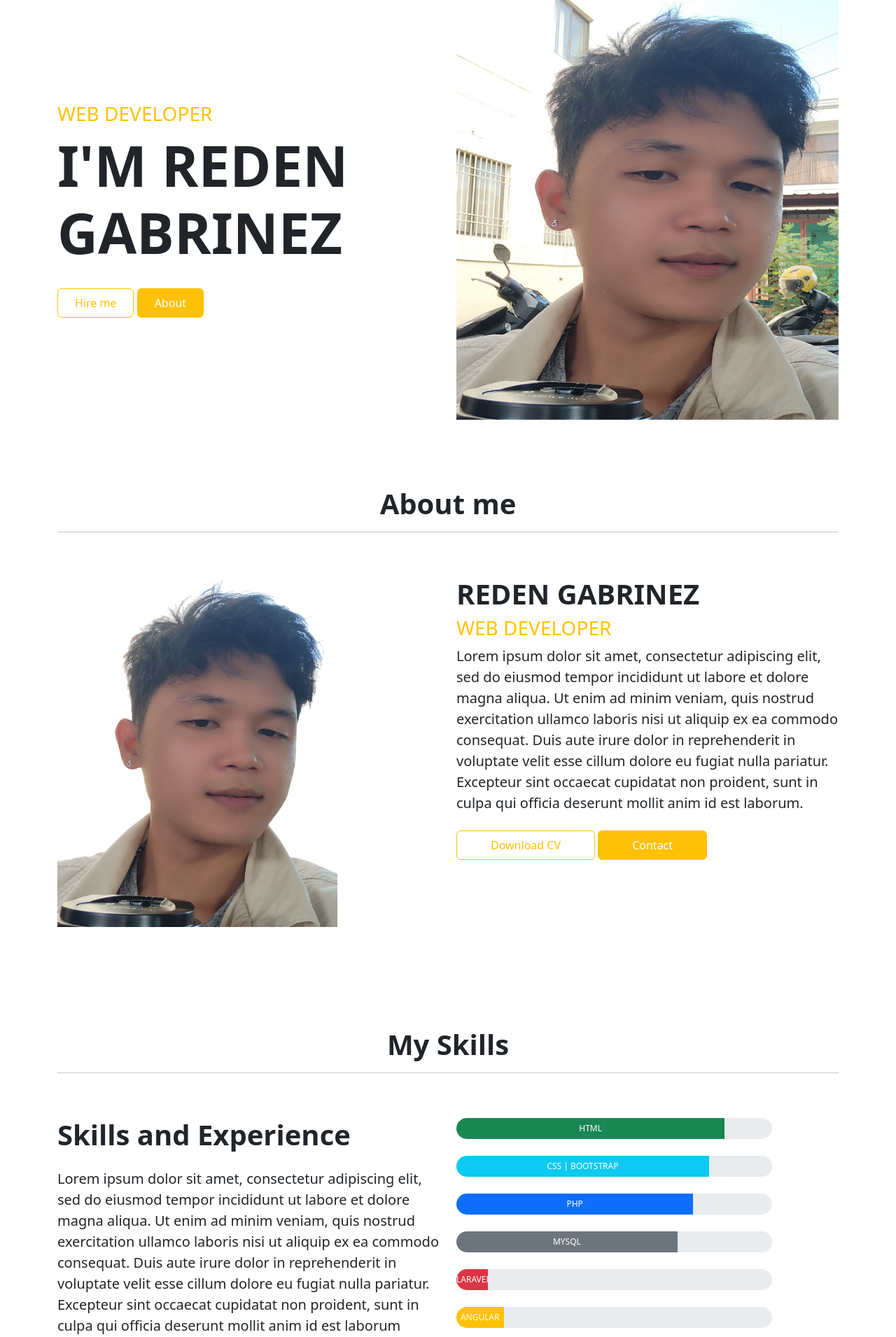
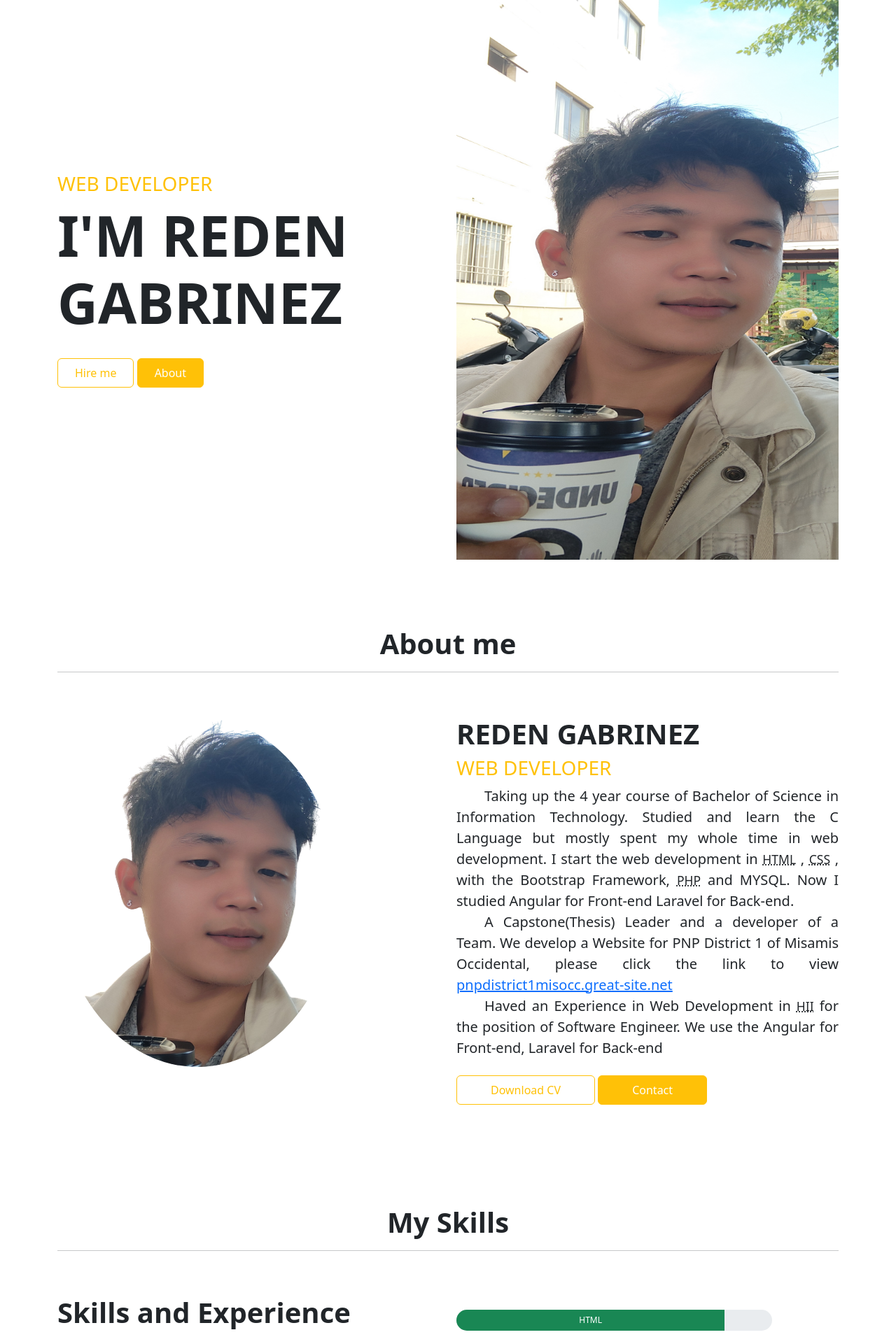
Before and after one commit to Reden27Gabrinez/reden27gabrinez.github.io, a PHP site: page / in a window 1280 px wide. Shown: the part 62-1973 px from the top of the page at 70% size. Run offline with PHP 8.4, Linux system fonts and the light colour scheme.

Commit message:
update index,css,images

```diff
--- a/portfolio/index.html
+++ b/portfolio/index.html
@@ -59,13 +59,13 @@
                     <div id="carouselExampleSlidesOnly" class="carousel slide" data-bs-ride="carousel">
                         <div class="carousel-inner">
                           <div class="carousel-item active">
-                            <img src="images/me_cropted.jpg" class="d-block w-100" alt="..." height="600px">
+                            <img src="images/home/1652488141441.jpg" class="d-block w-100" alt="..." height="800px">
                           </div>
                           <div class="carousel-item">
-                            <img src="images/me_cropted.jpg" class="d-block w-100" alt="..." height="600px">
+                            <img src="images/home/1655262467645.jpg" class="d-block w-100" alt="..." height="800px">
                           </div>
                           <div class="carousel-item">
-                            <img src="images/me_cropted-removebg-preview.png" class="d-block w-100" alt="..." height="600px">
+                            <img src="images/me_cropted-removebg-preview.png" class="d-block w-100" alt="..." height="800px">
                           </div>
                         </div>
                       </div>
@@ -86,16 +86,22 @@
             </div>
             <div class="row">
                 <div class="col-md-6">
-                    <img src="images/me_cropted-removebg-preview.png" alt="" height="500px" width="400px">
+                    <img class="rounded-circle" src="images/me_cropted-removebg-preview.png" alt="" height="500px" width="400px">
                 </div>
                 <div class="col-md-6">
                     <h1 class="fw-bold">REDEN GABRINEZ</h1>
                     <h3 class="text-warning">WEB DEVELOPER</h3>
-                    <p class="lead mb-4">Lorem ipsum dolor sit amet, consectetur adipiscing elit, sed do eiusmod tempor incididunt
-                         ut labore et dolore magna aliqua. Ut enim ad minim veniam, quis nostrud exercitation
-                          ullamco laboris nisi ut aliquip ex ea commodo consequat. Duis aute irure dolor in
-                           reprehenderit in voluptate velit esse cillum dolore eu fugiat nulla pariatur. Excepteur
-                            sint occaecat cupidatat non proident, sunt in culpa qui officia deserunt mollit anim id est laborum.</p>
+                    <p class="lead mb-4 justify">&emsp;&emsp;Taking up the 4 year course of Bachelor of Science in Information Technology.
+                      Studied and learn the C Language but mostly spent my whole time in web development.
+                      I start the web development in <abbr title="HyperText Markup Language" class="initialism">HTML</abbr> ,
+                      <abbr title="Cascading Stylesheet" class="initialism">CSS</abbr> , with the Bootstrap Framework,
+                      <abbr title="Hypertext Preprocessor" class="initialism">PHP</abbr> and MYSQL.
+                      Now I studied Angular for Front-end Laravel for Back-end.   <br>
+                      &emsp;&emsp;A Capstone(Thesis) Leader and a developer of a Team.
+                      We develop a Website for PNP District 1 of Misamis Occidental, please click the link to view
+                      <a href="http://pnpdistrict1misocc.great-site.net/?i=1" target="_blank">pnpdistrict1misocc.great-site.net</a> <br>
+                      &emsp;&emsp;Haved an Experience in Web Development in <abbr title="Human Incubator Incorporation" class="initialism">HII</abbr>
+                      for the position of Software Engineer. We use the Angular for Front-end, Laravel for Back-end</p>
                     <div class="buttons">
                         <button class="btn btn-outline-warning px-5 py-2">Download CV</button>
                         <button class="btn btn-warning text-white px-5 py-2">Contact</button>
@@ -118,13 +124,13 @@
             <div class="row">
                 <div class="col-md-6">
                     <h1 class="fw-bold mb-4">Skills and Experience</h1>
-                    <p class="lead">Lorem ipsum dolor sit amet, consectetur adipiscing elit, sed do eiusmod tempor
-                         incididunt ut labore et dolore magna aliqua. Ut enim ad minim veniam, quis
-                          nostrud exercitation ullamco laboris nisi ut aliquip ex ea commodo consequat.
-                           Duis aute irure dolor in reprehenderit in voluptate velit esse cillum dolore eu
-
-                           fugiat nulla pariatur. Excepteur sint occaecat cupidatat non proident, sunt in culpa
-                            qui officia deserunt mollit anim id est laborum</p>
+                    <p class="lead justify">
+                      &emsp;&emsp;I work as an Software Engineer in Human Incubator Incorporation. We use the Angular and Laravel Technology. <br>
+                      I've successfully created many projects in my school days, and this includes the inventory, personnel and other.
+                      Lately I successfully done the projects in Water District in their personnel and their inventory. <br>
+                      &emsp;&emsp;I don't have much enough Experience in terms of IT Field because for now I was a graduating student and currently taking
+                      up my PRACTICUM subject but I manage my time to work as a Software Engineer in HII.
+                    </p>
                 </div>
                 <div class="col-md-5 d-flex flex-column justify-content-center">
                     <div class="progress mb-4">
@@ -166,28 +172,38 @@
             <div class="row">
                 <div class="col-md-4">
                     <div class="card p-4" style="width: 18rem;">
-                        <img src="images/me_cropted-removebg-preview.png" class="card-img-top" alt="...">
+                        <img src="images/services/front-end.jpg" class="card-img-top" alt="...">
                         <div class="card-body text-center">
-                            <h3>FrontEnd Development</h3>
-                          <p class="card-text">Some quick example text to build on the card title and make up the bulk of the card's content.</p>
+                            <h3>Front-End Development</h3>
+                          <p class="card-text">
+                            <span class="badge bg-primary">HTML 5</span><br>
+                            <span class="badge bg-warning text-dark">CSS (BOOTSTRAP)</span><br>
+                            <span class="badge bg-primary">ANGULAR</span><br>
+                            <span class="badge bg-warning text-dark">MATERIAL UI</span>
+                          </p>
                         </div>
                       </div>
                 </div>
                 <div class="col-md-4">
                     <div class="card p-4" style="width: 18rem;">
-                        <img src="images/me_cropted-removebg-preview.png" class="card-img-top" alt="...">
+                        <img src="images//services/back-end.png" class="card-img-top" alt="...">
                         <div class="card-body text-center">
-                            <h3>BackEnd Developer</h3>
-                          <p class="card-text">Some quick example text to build on the card title and make up the bulk of the card's content.</p>
+                            <h3>Back-End Development</h3>
+                          <p class="card-text">
+                            <span class="badge bg-success">PHP</span><br>
+                            <span class="badge bg-success">LARAVEL</span>
+                          </p>
                         </div>
                       </div>
                 </div>
                 <div class="col-md-4">
                     <div class="card p-4" style="width: 18rem;">
-                        <img src="images/me_cropted-removebg-preview.png" class="card-img-top" alt="...">
+                        <img src="images/services/database.jpg" class="card-img-top" alt="...">
                         <div class="card-body text-center">
                             <h3>Database Development</h3>
-                          <p class="card-text">Some quick example text to build on the card title and make up the bulk of the card's content.</p>
+                          <p class="card-text">
+                            <span class="badge bg-danger">MYSQL</span>
+                          </p>
                         </div>
                       </div>
                 </div>
--- a/portfolio/style.css
+++ b/portfolio/style.css
@@ -13,6 +13,13 @@
     position: sticky;
     top: 0;
     z-index: 1;
+}
+
+/* justify content */
+.justify
+{
+    text-align: justify;
+    text-justify: inter-word;
 }
 
 /* button */
```
Also changed, not shown: portfolio/images/home/1652488141441.jpg (added), portfolio/images/home/1655262467645.jpg (added), portfolio/images/home/edited.png (added), portfolio/images/services/back-end.png (added), portfolio/images/services/database.jpg (added), portfolio/images/services/front-end.jpg (added), 2 other files.
